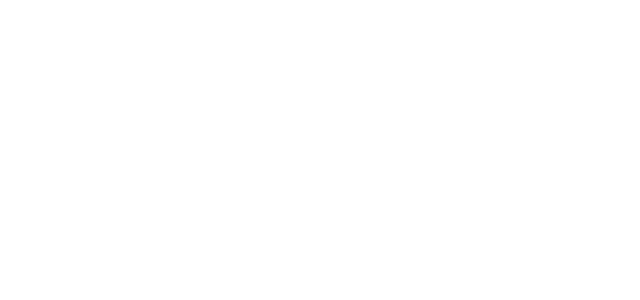
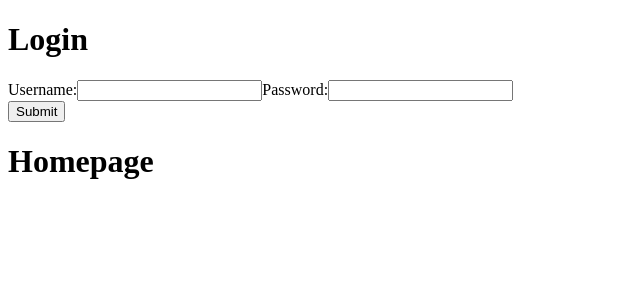
Before and after one commit to kadinsayani/Famify, a React (Create React App) app in the folder client/: page / in a window 1280 px wide. Shown: the top 300 px of the page, without its empty margins (0-640 px from the left). Built offline with nearby package versions, Linux system fonts and the light colour scheme.

Commit message:
added routing and homepage

```diff
--- a/client/src/App.js
+++ b/client/src/App.js
@@ -1,14 +1,27 @@
-import React from "react";
-
-// We use Route in order to define the different routes of our application
-import { Route, Routes } from "react-router-dom";
+import { React, useState } from "react";
+// import "./App.css";
+import { BrowserRouter as Router, Switch, Route } from "react-router-dom";
 import Login from "./components/Login.js";
 import Register from "./components/Register.js";
+import Homepage from "./components/Homepage.js";
 
 const App = () => {
+  const [user, setLoginUser] = useState({});
   return (
     <div>
-      <Register />
+      <Router>
+        <Switch>
+          <Route exact path="/">
+            {user && user._id ? <Homepage /> : <Login />} <Homepage />
+          </Route>
+          <Route path="/Login">
+            <Login setLoginUser={setLoginUser} />
+          </Route>
+          <Route path="/Register">
+            <Register />
+          </Route>
+        </Switch>
+      </Router>
     </div>
   );
 };
--- /dev/null
+++ b/client/src/components/Homepage.js
@@ -0,0 +1,11 @@
+import React from "react";
+
+const Homepage = () => {
+  return (
+    <div>
+      <h1>Homepage</h1>
+    </div>
+  );
+};
+
+export default Homepage;
```
